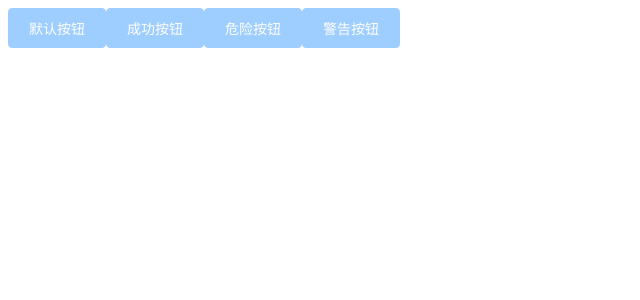
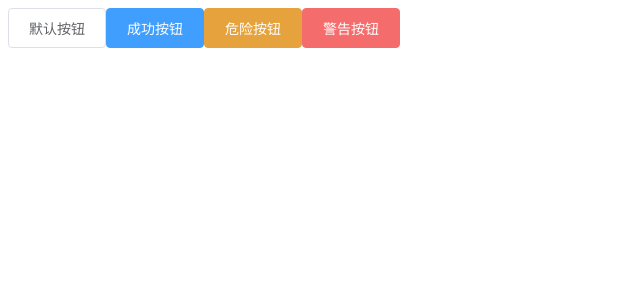
Before and after one commit to Yang-zs/HomeWork, a Vue app: page /#/ in a window 1280 px wide. Shown: the top 300 px of the page, without its empty margins (0-640 px from the left). Built offline with nearby package versions, Linux system fonts and the light colour scheme.

Commit message:
border、round、disabled

```diff
--- a/src/components/button/index.vue
+++ b/src/components/button/index.vue
@@ -1,5 +1,9 @@
 <template>
-  <button disabled class="yang-button yang-button-primary is-round">
+  <button
+    :disabled="disabled"
+    class="yang-button"
+    :class="[theme, isRound, isBorder]"
+  >
     <slot></slot>
   </button>
 </template>
@@ -7,6 +11,26 @@
 <script>
 export default {
   name: 'index',
+  props: {
+    type: {
+      type: String,
+      default: '',
+    },
+    round: Boolean,
+    border: Boolean,
+    disabled: Boolean,
+  },
+  computed: {
+    theme() {
+      return this.type ? `yang-button-${this.type}` : ''
+    },
+    isRound() {
+      return this.round ? 'is-round' : ''
+    },
+    isBorder() {
+      return this.border ? 'is-border' : ''
+    },
+  },
 }
 </script>
 
```
